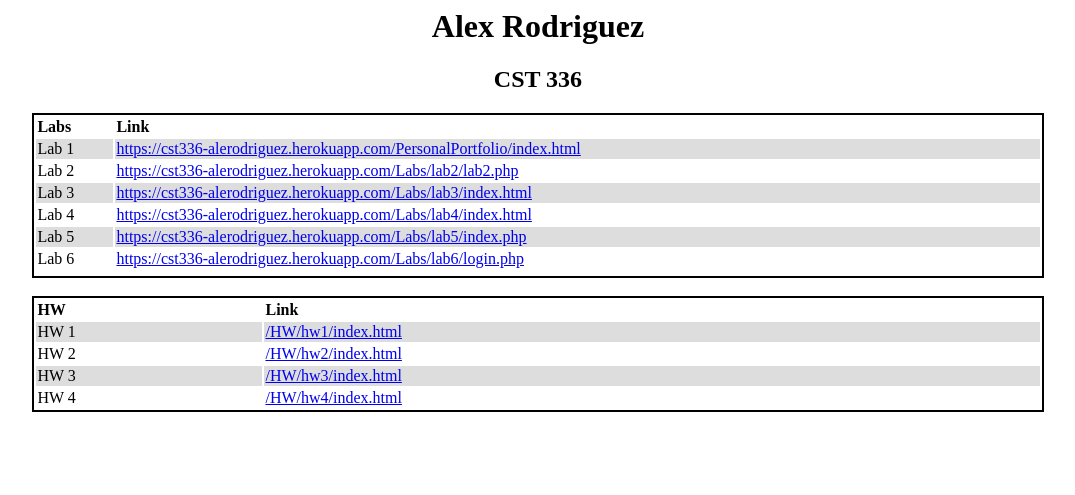
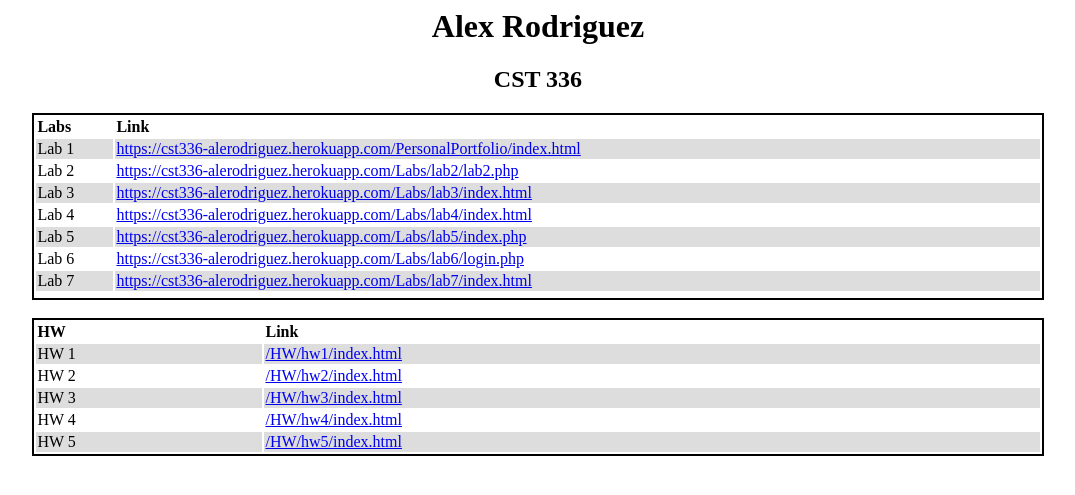
Before and after one commit to alerodriguezz/cst336, a PHP site: page / in a window 1280 px wide. Shown: the top 495 px of the page, without its empty margins (102-1177 px from the left). Run offline with PHP 8.4, Linux system fonts and the light colour scheme.

Commit message:
link updates

```diff
--- a/index.php
+++ b/index.php
@@ -69,6 +69,15 @@
                     <td> <a target="_blank" href="https://cst336-alerodriguez.herokuapp.com/Labs/lab6/login.php">https://cst336-alerodriguez.herokuapp.com/Labs/lab6/login.php</a></a></td>
              </tr>
 
+                 <tr>
+                <td>Lab 7</td>
+                    <td> <a target="_blank" href="https://cst336-alerodriguez.herokuapp.com/Labs/lab7/index.html">https://cst336-alerodriguez.herokuapp.com/Labs/lab7/index.html</a></a></td>
+             </tr>
+
+
+        </table>
+
+
         </table>
         <br>
         <table id="hw" align="center">
@@ -94,6 +103,10 @@
                     <td>HW 4</td>
                     <td><a target="_blank" href="/HW/hw4/index.html">/HW/hw4/index.html</a></td>
                 </tr>
+                  <tr>
+                    <td>HW 5</td>
+                    <td><a target="_blank" href="/HW/hw5/index.html">/HW/hw5/index.html</a></td>
+                </tr>
         </table>
 
 
```
